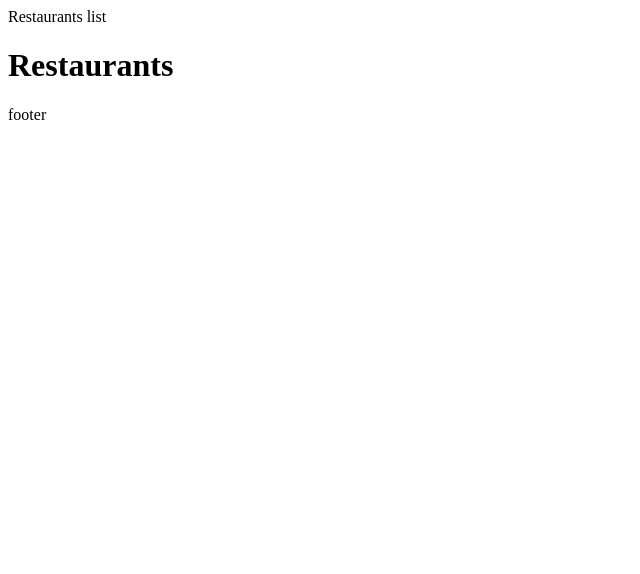
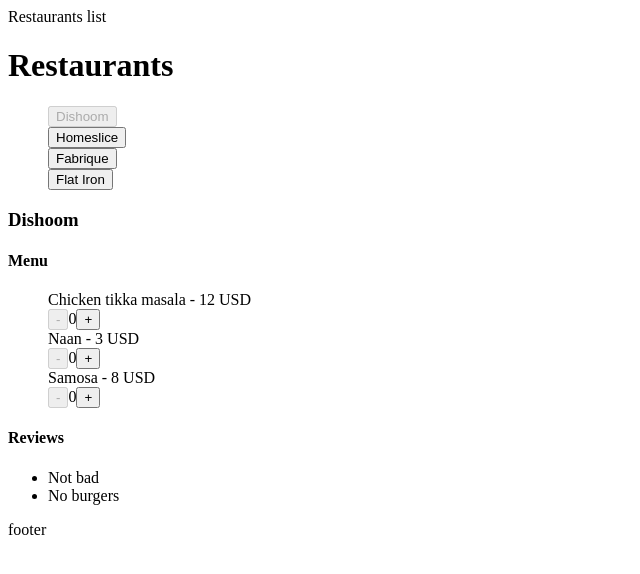
Before and after one commit to AnnaNosova/react-study, a React (Vite) app: page /restaurants in a window 1280 px wide. Shown: the top 574 px of the page, without its empty margins (0-640 px from the left). Built offline with nearby package versions, Linux system fonts and the light colour scheme.

Commit message:
lecture-3-hw-fix

```diff
--- a/src/components/app.jsx
+++ b/src/components/app.jsx
@@ -1,18 +1,13 @@
-import { restaurants } from "../constants/mock";
-import { Restaurant } from "./restaurant/restaurant";
 import { Layout } from "./layout/layout";
 import { Title } from './title/title.jsx';
+import { RestaurantsPage } from './restaurants-page/restaurants-page';
 
 export const App = () => {
     return (
         <div>
             <Layout>
                 <Title title='Restaurants' />
-                {restaurants.map((restaurant) => (
-                    <Restaurant
-                        item={restaurant}
-                    />
-                ))}
+                    <RestaurantsPage />
             </Layout>
         </div>
     );
--- a/src/components/couner/counter.jsx
+++ b/src/components/couner/counter.jsx
@@ -1,9 +1,9 @@
 export const Counter = ({ value, increment, decrement }) => {
     return (
         <div>
+            <button disabled={value <= 0} onClick={decrement}>-</button>
+            {value}
             <button disabled={value >= 5} onClick={increment}>+</button>
-            {value}
-            <button disabled={value <= 5} onClick={decrement}>-</button>
         </div>
     );
 };
--- a/src/components/menu/menu.jsx
+++ b/src/components/menu/menu.jsx
@@ -1,3 +1,3 @@
-export const Menu = ({ name }) => {
-    return <div>{name}</div>;
+export const Menu = ({ name, price }) => {
+    return <div>{name} - {price} USD</div>;
 };
--- a/src/components/restaurant/restaurant.jsx
+++ b/src/components/restaurant/restaurant.jsx
@@ -12,25 +12,29 @@
     return (
         <div key={restaurant.id}>
             <h3> {restaurant.name} </h3>
+            <div>
                 <h4>Menu</h4>
-                <ul>
-                    {restaurant.menu.map((menuItem) => (
-                        <li key={menuItem.id}>
-                            <Menu name={menuItem.name} />
+                <ul style={{listStyleType: "none"}}>
+                    {restaurant.menu.map(({id, name, price}) => (
+                        <li key={id}>
+                            <Menu name={name} price={price} />
                             <CounterContainer />
                         </li>
                     ))}
                 </ul>
+            </div>
+            <div>
                 <h4>Reviews</h4>
                     {restaurant.reviews?.length ? (
                         <ul>
-                        {restaurant.reviews.map((review) => (
-                            <li key={review.id}>
-                                <Review text={review} />
+                            {restaurant.reviews.map(({id, text}) => (
+                                <li key={id}>
+                                    <Review text={text} />
                                 </li>
                             ))}
                         </ul>
                     ) : null}
             </div>
+        </div>
     );
 };
--- /dev/null
+++ b/src/components/restaurants-page/restaurants-page.jsx
@@ -0,0 +1,35 @@
+import { useState } from 'react';
+import { restaurants } from '../../constants/mock';
+import { Restaurant } from '../restaurant/restaurant';
+
+export const RestaurantsPage = () => {
+    const [activeRestaurantId, setActiveRestaurantId] = useState(
+        restaurants[0].id
+    );
+
+    const activeRestaurant = restaurants.find(
+        (item) => item.id === activeRestaurantId
+    );
+
+    return (
+       <div>
+           <div>
+               <ul style={{listStyleType: "none"}}>
+                   {restaurants.map(({id, name}) => (
+                       <li>
+                           <button
+                               onClick={() => setActiveRestaurantId(id)}
+                               disabled={id===activeRestaurantId}
+                           >
+                               {name}
+                           </button>
+                       </li>
+                   ))}
+               </ul>
+           </div>
+           <div>
+               {activeRestaurant && <Restaurant restaurant={activeRestaurant}/>}
+           </div>
+       </div>
+    );
+}
```
Lines whose indentation alone changed are shown as unchanged.
